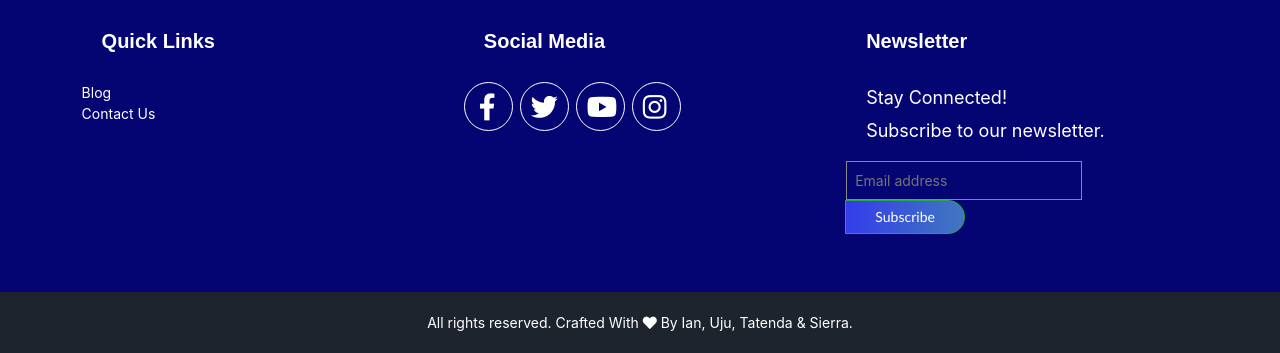
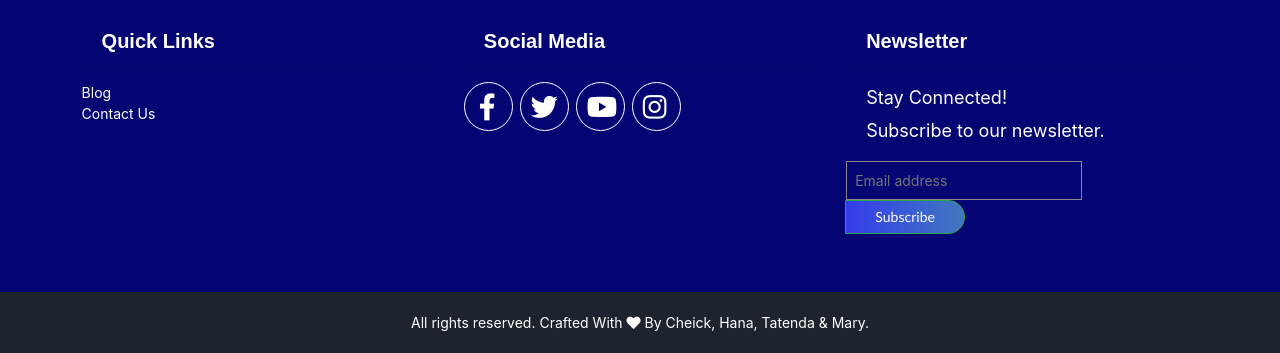
Before and after one commit to mawopileda/finalproj, a Flask app: page /register in a window 1280 px wide. Shown: the part 760-1113 px from the top of the page. Run offline with Flask 2, Linux system fonts and the light colour scheme; some libraries are stand-ins or nearby versions.

Commit message:
updated layout

```diff
--- a/templates/layout.html
+++ b/templates/layout.html
@@ -120,7 +120,7 @@ DOCTYPE html>
         		</div>
 
         		<div class="footerCopyright">
-        			<span id="copyRight">All rights reserved. Crafted With <i class="fa fa-heart"></i> By Ian, Uju, Tatenda & Sierra. </span>
+        			<span id="copyRight">All rights reserved. Crafted With <i class="fa fa-heart"></i> By Cheick, Hana, Tatenda & Mary. </span>
         		</div>
 
         	</section>
```
